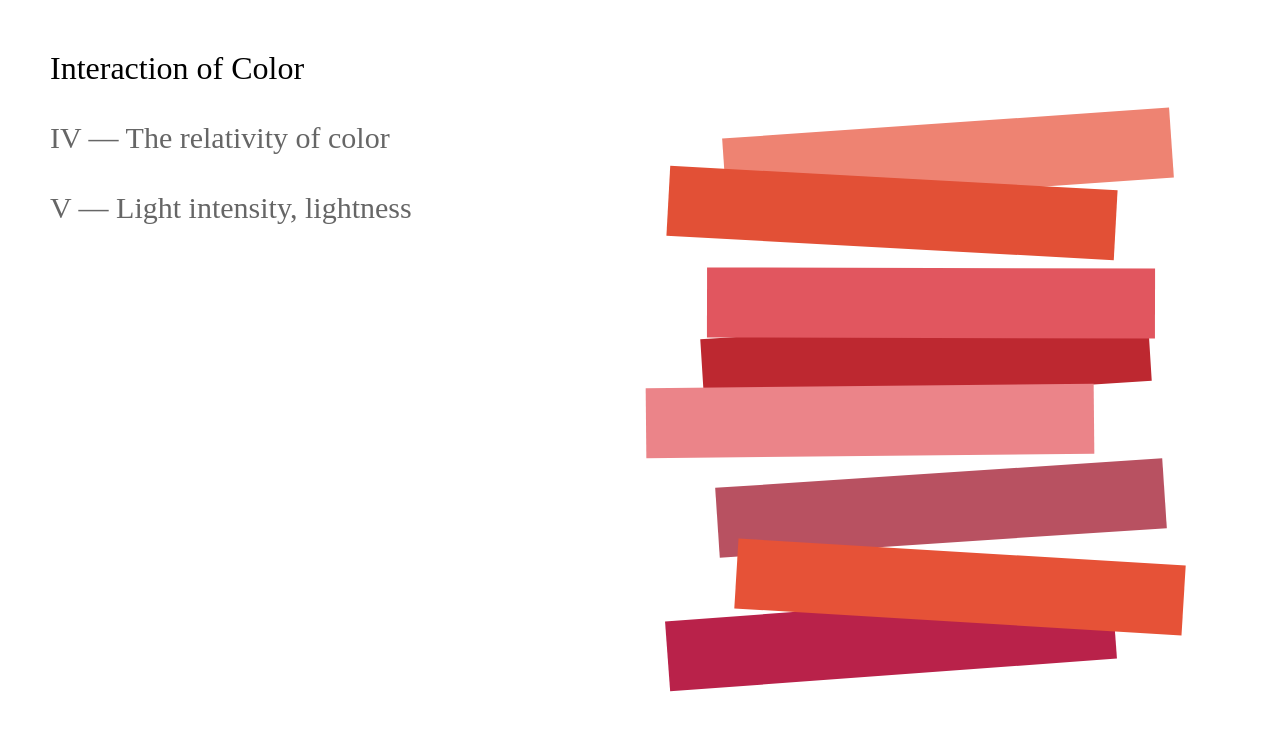
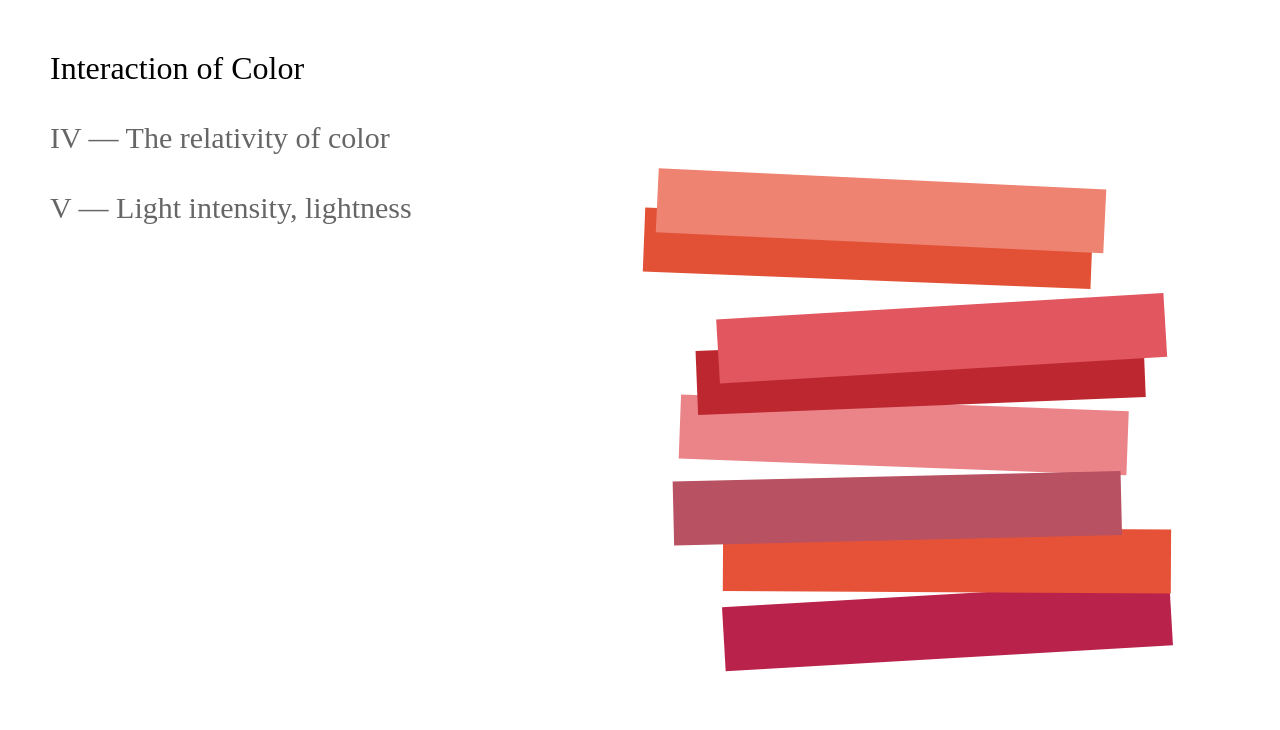
Before and after one commit to hturan/interaction-of-color, a React (Create React App) app: page / in a window 1280 px wide. Shown: the top 730 px of the page. Built offline with nearby package versions, Linux system fonts and the light colour scheme.

Commit message:
Added animation to Contents

```diff
--- a/src/components/Contents.js
+++ b/src/components/Contents.js
@@ -1,4 +1,4 @@
-import React from 'react';
+import React, { Component } from 'react';
 import { Link } from 'react-router-dom';
 import chroma from 'chroma-js';
 
@@ -33,7 +33,7 @@ export default props =>
       </li>
     </ul>
 
-    <IntensityAnimation baseColor="blue" />
+    <IntensityAnimation />
   </div>;
 
 const reds = [
@@ -47,10 +47,23 @@ const reds = [
   chroma.hsl(344, 0.69, 0.43)
 ];
 
-const IntensityAnimation = ({ baseColor }) =>
+class IntensityAnimation extends Component {
+  componentDidMount() {
+    this.interval = setInterval(() => this.forceUpdate(), 5000);
+
+    setTimeout(() => this.forceUpdate(), 0);
+  }
+
+  componentWillUnmount() {
+    clearInterval(this.interval);
+  }
+
+  render() {
+    return (
       <div
         style={{
           position: 'absolute',
+          overflow: 'hidden',
           top: 0,
           right: 0,
           left: '50%',
@@ -62,17 +75,21 @@ const IntensityAnimation = ({ baseColor }) =>
       >
         {reds.map((color, index) =>
           <div
+            key={index}
             style={{
               display: 'inline-block',
-          height: '70px',
+              height: '5vw',
               width: '70%',
               position: 'relative',
+              top: 0,
               zIndex: Math.floor(Math.random() * 10),
-          marginTop: 40 * Math.random() - 20,
-          marginLeft: 100 * Math.random(),
               backgroundColor: color,
-          transform: `rotate(${10 * Math.random() - 5}deg)`
+              transform: `rotate(${10 * Math.random() - 5}deg) translate(${100 * Math.random()}px, ${ 60 * Math.random() - 20}px)`,
+              transition: 'transform 3s, z-index 1.5s'
             }}
           />
         )}
-  </div>;
+      </div>
+    );
+  }
+}
```
Lines whose indentation alone changed are shown as unchanged.
